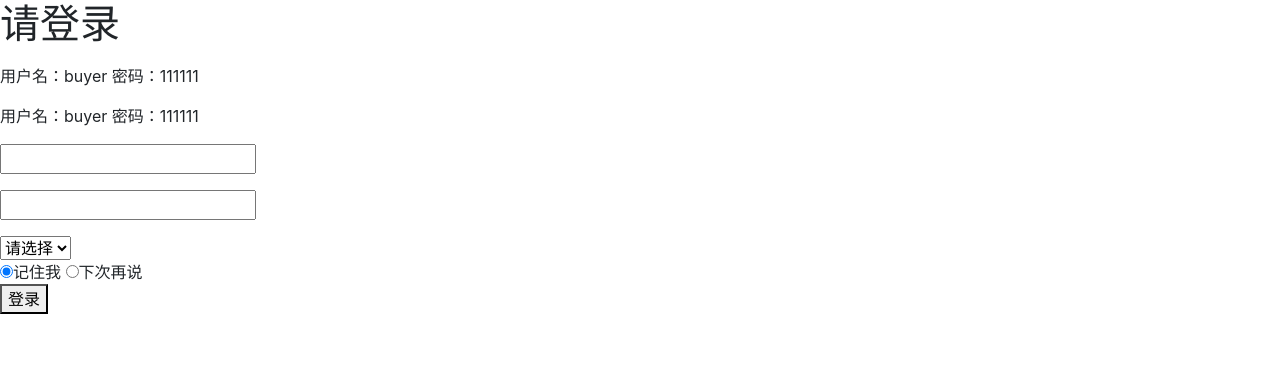
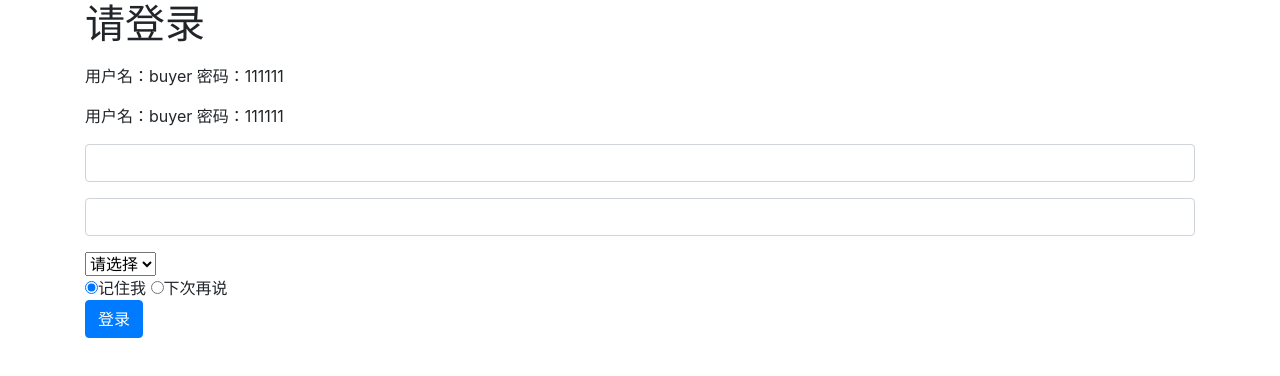
Before and after one commit to 1060352728/plaza-app, a Vue app: page / in a window 1280 px wide. Shown: the top 376 px of the page. Built offline with nearby package versions, Linux system fonts and the light colour scheme.

Commit message:
登录页面修改

```diff
--- a/src/components/views/Login.vue
+++ b/src/components/views/Login.vue
@@ -1,12 +1,12 @@
 <template>
-  <div>
+  <div class="container">
     <p v-html="html"></p>
     <p>{{addNamePss}}</p>
     <p>{{getAddNamePss()}}</p>
     <p>{{fullName1}}</p>
     <p>{{fullName2}}</p>
-    <p><input type="text" name="username" v-model="username">{{username}}</p>
-    <p><input type="text" name="password" v-model="password">{{password}}</p>
+    <p><input class="form-control" type="text" name="username" v-model="username">{{username}}</p>
+    <p><input class="form-control" type="text" name="password" v-model="password">{{password}}</p>
     <select>
       <option v-for="item in arr">
         {{item}}
@@ -16,7 +16,7 @@
       <input type="radio" value="one" v-model="isRemaberMe">记住我
       <input type="radio" value="two" v-model="isRemaberMe">下次再说
     </div>
-    <button v-on:click="login">登录</button>
+    <button class="btn btn-primary" v-on:click="login">登录</button>
   </div>
 </template>
 
```
